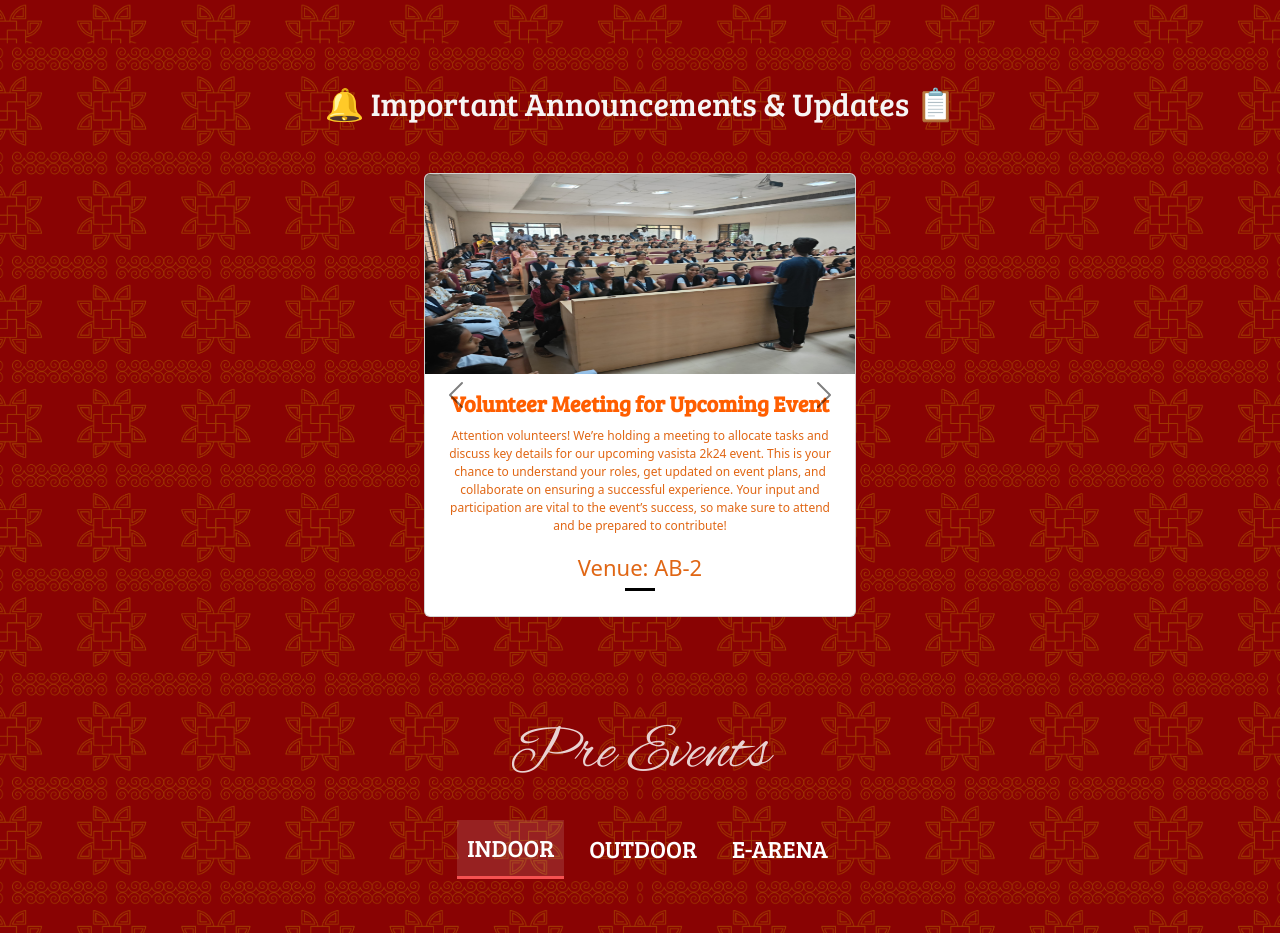
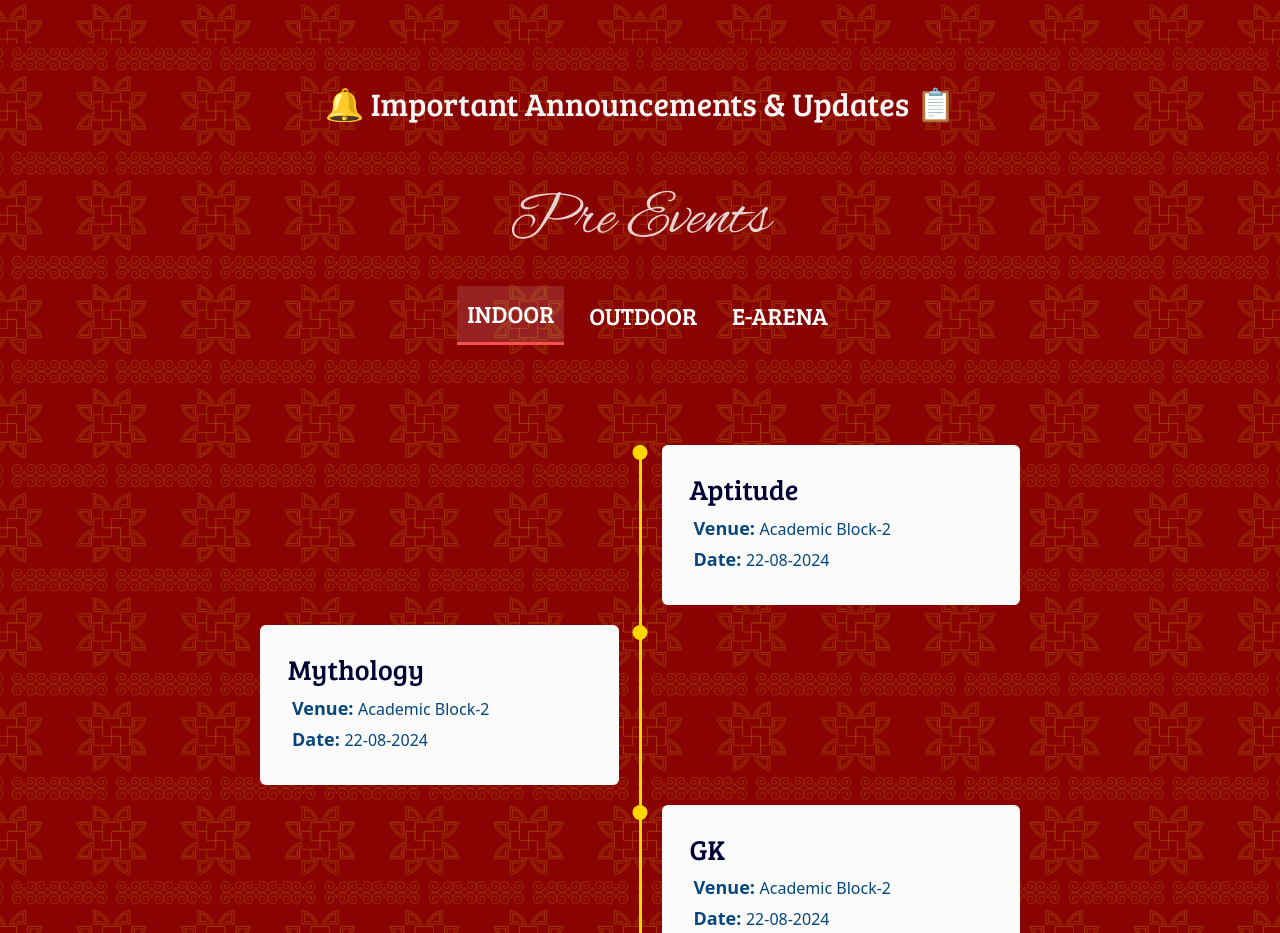
Before and after one commit to rameshbanala/hhovasista2k24, a plain HTML site: page index.html in a window 1280 px wide. Shown: the part 862-1795 px from the top of the page. Drawn offline with nearby package versions, Linux system fonts and the light colour scheme.

Commit message:
commented update

```diff
--- a/index.html
+++ b/index.html
@@ -45,7 +45,7 @@
 
     <div>
       <h1 class="updates-title">🔔 Important Announcements & Updates 📋</h1>
-      <div class="main-div-1">
+      <!-- <div class="main-div-1">
         <div
           id="carouselExampleCaptions"
           class="carousel carousel-dark slide"
@@ -110,7 +110,7 @@
             <span class="visually-hidden">Next</span>
           </button>
         </div>
-      </div>
+      </div> -->
     </div>
 
     <p class="pre-events-title">Pre Events</p>
```
